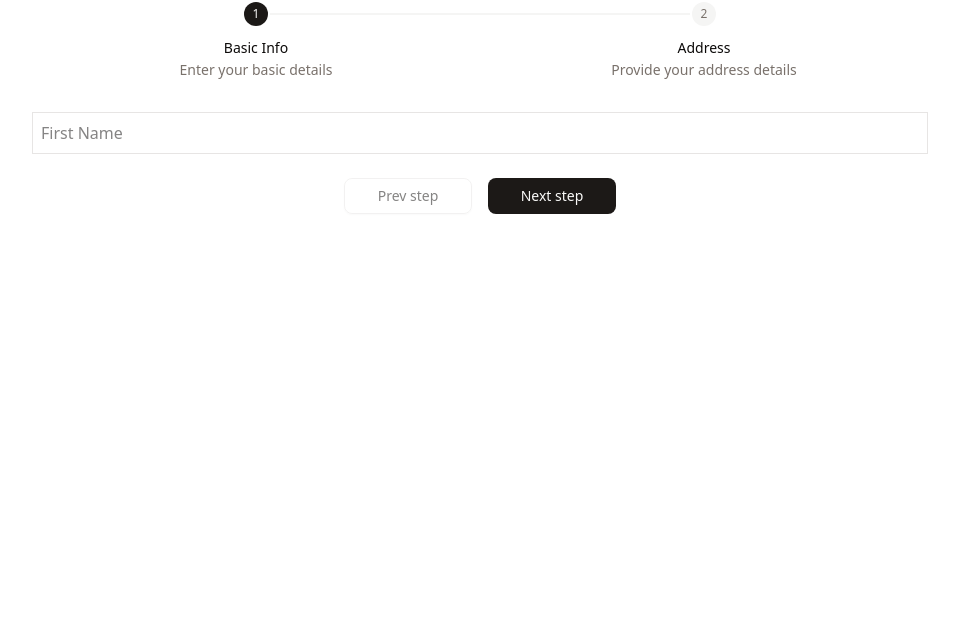
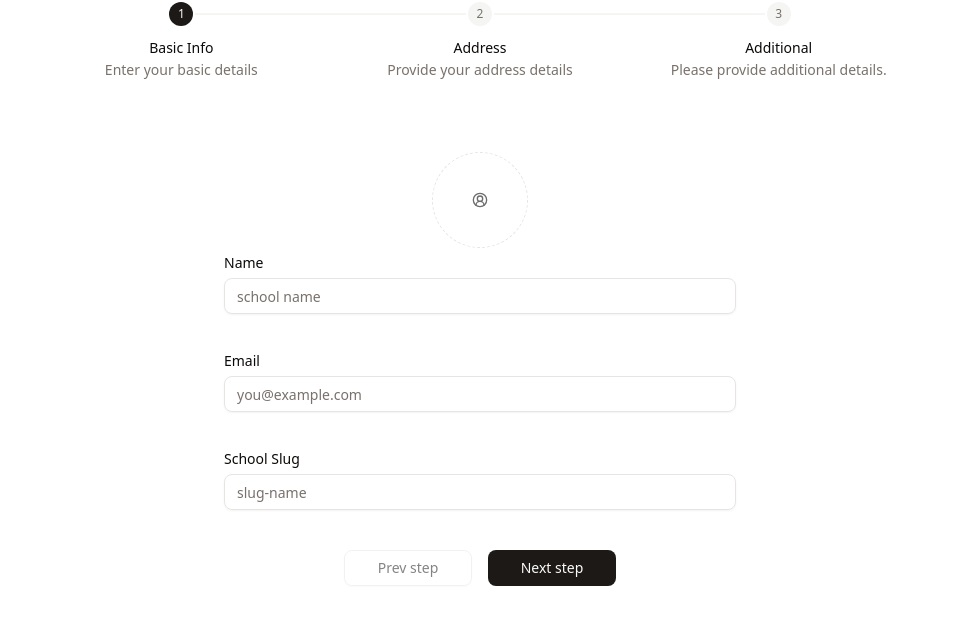
Before and after one commit to Raiza-Hub/hanoled, a Next.js app: page /onboarding in a window 1280 px wide. Shown: the top 624 px of the page, without its empty margins (160-1119 px from the left). Built offline with nearby package versions, Linux system fonts and the light colour scheme.

Commit message:
refactor: integrate full multi-step school onboarding flow with image upload and validation

```diff
--- a/components/onboarding-form/onboarding-container.tsx
+++ b/components/onboarding-form/onboarding-container.tsx
@@ -1,87 +1,141 @@
 "use client"
 
-import { useState } from "react"
 import { Button } from "@/components/ui/button"
 import {
     Stepper,
+    StepperDescription,
+    StepperIndicator,
     StepperItem,
     StepperSeparator,
-    StepperIndicator,
+    StepperTitle,
     StepperTrigger,
-    StepperTitle,
-    StepperDescription,
 } from "@/components/ui/stepper"
-import { useForm, FormProvider, useFormContext } from "react-hook-form"
 import { onboardingSchema, TonboardingSchema } from "@/lib/validators/school"
+import { CreateSchoolSuccess } from "@/type"
 import { zodResolver } from "@hookform/resolvers/zod"
-
-// Step components (with logging)
-function BasicInfoStep() {
-    const { register, formState: { errors } } = useFormContext<TonboardingSchema>()
-    return (
-        <div className="space-y-4">
-            <input
-                {...register("firstName")}
-                placeholder="First Name"
-                className="border p-2 w-full"
-            />
-            {errors.firstName && (
-                <p className="text-red-500 text-sm">
-                    {errors.firstName.message}
-                </p>
-            )}
-        </div>
-    )
-}
-
-function AddressStep() {
-    const { register, formState: { errors } } = useFormContext<TonboardingSchema>()
-    return (
-        <div className="space-y-4">
-            <input {...register("city")} placeholder="City" className="border p-2 w-full" />
-            {errors.city && <p className="text-red-500 text-sm">{errors.city.message}</p>}
-
-            <input {...register("state")} placeholder="State" className="border p-2 w-full" />
-            {errors.state && <p className="text-red-500 text-sm">{errors.state.message}</p>}
-        </div>
-    )
-}
-
-// function MetaDataStep() {
-//     const { register, formState: { errors } } = useFormContext<TonboardingSchema>()
-//     return (
-//         <div className="space-y-4">
-//             <input
-//                 {...register("metadata.website")}
-//                 placeholder="Website"
-//                 className="border p-2 w-full"
-//             />
-//             {errors?.metadata?.website && (
-//                 <p className="text-red-500 text-sm">{errors.metadata.website?.message}</p>
-//             )}
-//         </div>
-//     )
-// }
+import { useMutation } from "@tanstack/react-query"
+import { useRouter } from "next/navigation"
+import { useState } from "react"
+import { FormProvider, useForm } from "react-hook-form"
+import { toast } from "sonner"
+import AdditionalInfoForm from "./additional-info"
+import AddressInfoForm from "./address-info"
+import BasicInfoForm from "./basic-info"
 
 
 const steps = [
-    { id: 1, title: "Basic Info", description: "Enter your basic details", Component: BasicInfoStep, fields: ["firstName"] },
-    { id: 2, title: "Address", description: "Provide your address details", Component: AddressStep, fields: ["city", "state"] },
+    { id: 1, title: "Basic Info", description: "Enter your basic details", Component: BasicInfoForm, fields: ["logo", "name", "email", "slug"] },
+    { id: 2, title: "Address", description: "Provide your address details", Component: AddressInfoForm, fields: ["city", "state", "country", "address", "zipCode"] },
+    { id: 3, title: "Additional", description: "Please provide additional details.", Component: AdditionalInfoForm, fields: ["category", "website", "schoolType", "metadata", "paymentStatus"] }
 ]
 export default function OnboardingContainer() {
-    const [currentStep, setCurrentStep] = useState(1)
+    const router = useRouter()
+    const [currentStep, setCurrentStep] = useState<number>(1)
+    const [isUploading, setIsUploading] = useState<boolean>(false);
 
     const methods = useForm<TonboardingSchema>({
         resolver: zodResolver(onboardingSchema),
         mode: "onChange",
+        defaultValues: {
+            name: "",
+            slug: "",
+            logo: undefined,
+            email: "",
+            country: "",
+            address: "",
+            city: "",
+            state: "",
+            zipCode: "",
+            category: undefined,
+            schoolType: undefined,
+            website: "",
+            socialLinks: [
+                { type: "facebook", url: "" },
+                { type: "instagram", url: "" },
+                { type: "twitter", url: "" },
+                { type: "linkedin", url: "" },
+            ],
+            metadata: ""
+        }
     })
 
     const { handleSubmit, trigger } = methods
     const CurrentStepComponent = steps[currentStep - 1].Component
 
-    const onSubmit = (data: TonboardingSchema) => {
-        console.log("✅ Final Submitted Data (onSubmit):", data)
-        alert("🎉 Form submitted successfully!")
+    const { mutate, isPending, error } = useMutation({
+        mutationFn: async (formData: TonboardingSchema): Promise<CreateSchoolSuccess> => {
+            const res = await fetch("/api/create-school", {
+                method: "POST",
+                headers: { "Content-Type": "application/json" },
+                credentials: "include",
+                body: JSON.stringify(formData),
+            });
+
+            if (!res.ok) {
+                const errorData = await res.json()
+                throw new Error(errorData.message);
+            }
+
+            const data: CreateSchoolSuccess = await res.json();
+            return data;
+        },
+        onSuccess: () => {
+            router.push("/verify-email");
+        },
+        // onError: (error: Error) => {
+        //     toast.error(error.message || "Something went wrong");
+        // },
+    });
+
+    const onSubmit = async (data: TonboardingSchema) => {
+        let publicUrl: string | undefined = undefined;
+
+        const logoFile = data.logo;
+
+        if (logoFile && logoFile instanceof File) {
+            try {
+                setIsUploading(true);
+                const formData = new FormData();
+                formData.append("file", logoFile);
+
+                const res = await fetch("/api/upload/school-logo", {
+                    method: "POST",
+                    body: formData,
+                });
+
+                if (!res.ok) {
+                    toast.error("Image upload failed");
+                    setIsUploading(false);
+                    return;
+                }
+
+                const uploadResult = await res.json();
+                publicUrl = uploadResult.secure_url;
+
+                if (!publicUrl) {
+                    toast.error("Upload succeeded but no URL was returned.");
+                    setIsUploading(false);
+                    return;
+                }
+
+            } catch (error) {
+                console.error("Upload error:", error);
+                toast.error("An error occurred during the image upload.");
+                setIsUploading(false);
+                return;
+            } finally {
+                setIsUploading(false);
+            }
+        }
+
+        const { logo, ...otherData } = data;
+
+        const dataToSave = {
+            ...otherData,
+            logo: publicUrl,
+        };
+
+        mutate(dataToSave);
     }
 
     const onNext = async () => {
@@ -89,6 +143,7 @@ export default function OnboardingContainer() {
         const isStepValid = await trigger(stepFields)
 
         if (!isStepValid) {
+            console.log(methods.formState.errors);
             return
         }
 
@@ -124,14 +179,22 @@ export default function OnboardingContainer() {
                 ))}
             </Stepper>
 
-            <FormProvider {...methods}>
-                <form className="space-y-6">
-                    <CurrentStepComponent />
+            <FormProvider  {...methods}>
+                <form method="post" className="space-y-8">
+                    <div className="max-w-lg mx-auto mt-10 text-start">
+                        <CurrentStepComponent />
+                    </div>
 
-                    <div className="flex justify-center space-x-4">
+                    {error && (
+                        <p className="px-1 inline-flex justify-center text-sm text-red-500">
+                            {error.message}
+                        </p>
+                    )}
+
+                    <div className="flex justify-center space-x-4 mb-8">
                         <Button
                             variant="outline"
-                            className="w-32 bg-transparent"
+                            className="w-32 bg-transparent cursor-pointer"
                             type="button"
                             onClick={() => {
                                 if (currentStep > 1) {
@@ -144,7 +207,7 @@ export default function OnboardingContainer() {
                             Prev step
                         </Button>
 
-                        <Button className="w-32" type="button" onClick={onNext}>
+                        <Button className="w-32 cursor-pointer" type="button" onClick={onNext} disabled={isPending || isUploading}>
                             {currentStep === steps.length ? "Finish" : "Next step"}
                         </Button>
                     </div>
```
